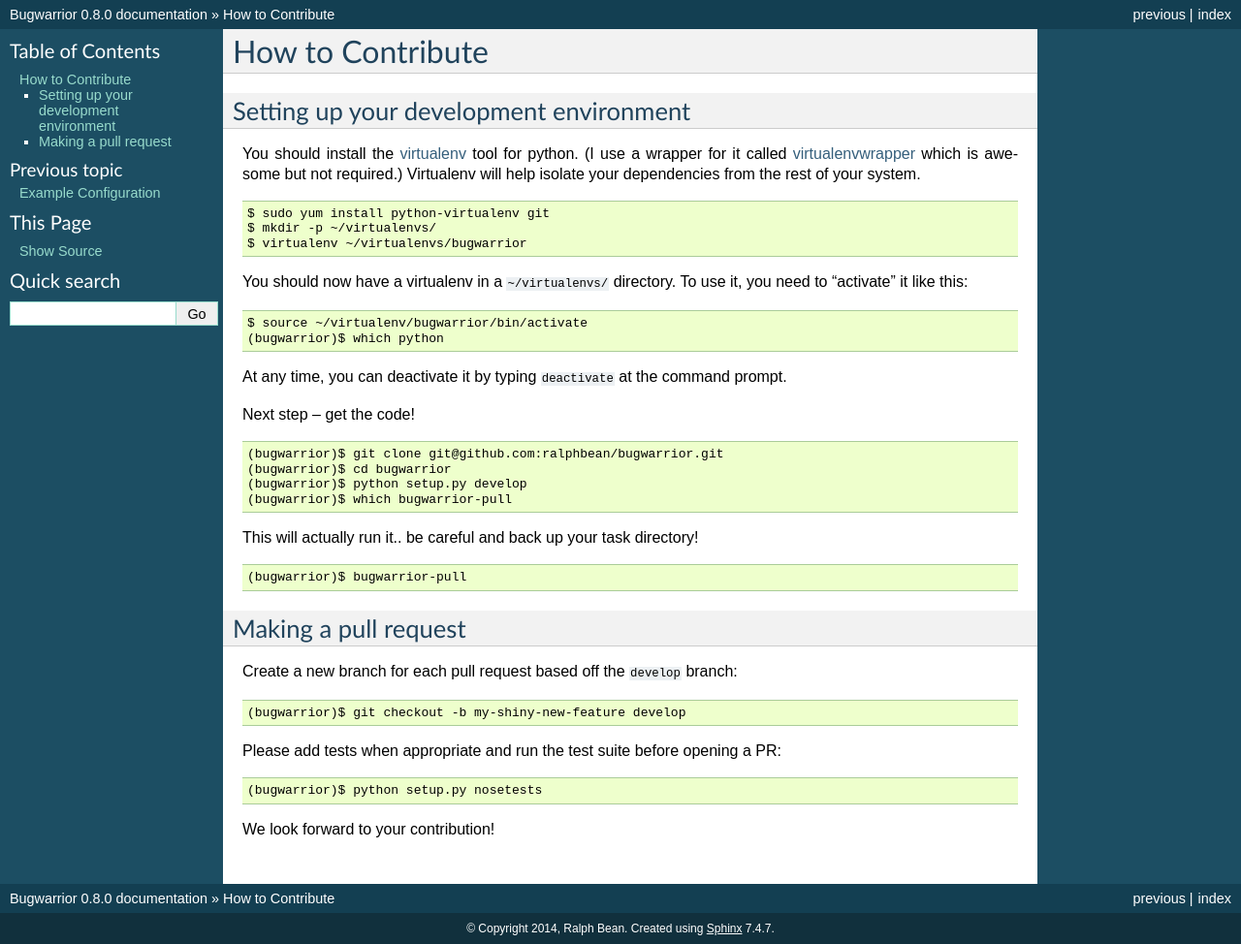
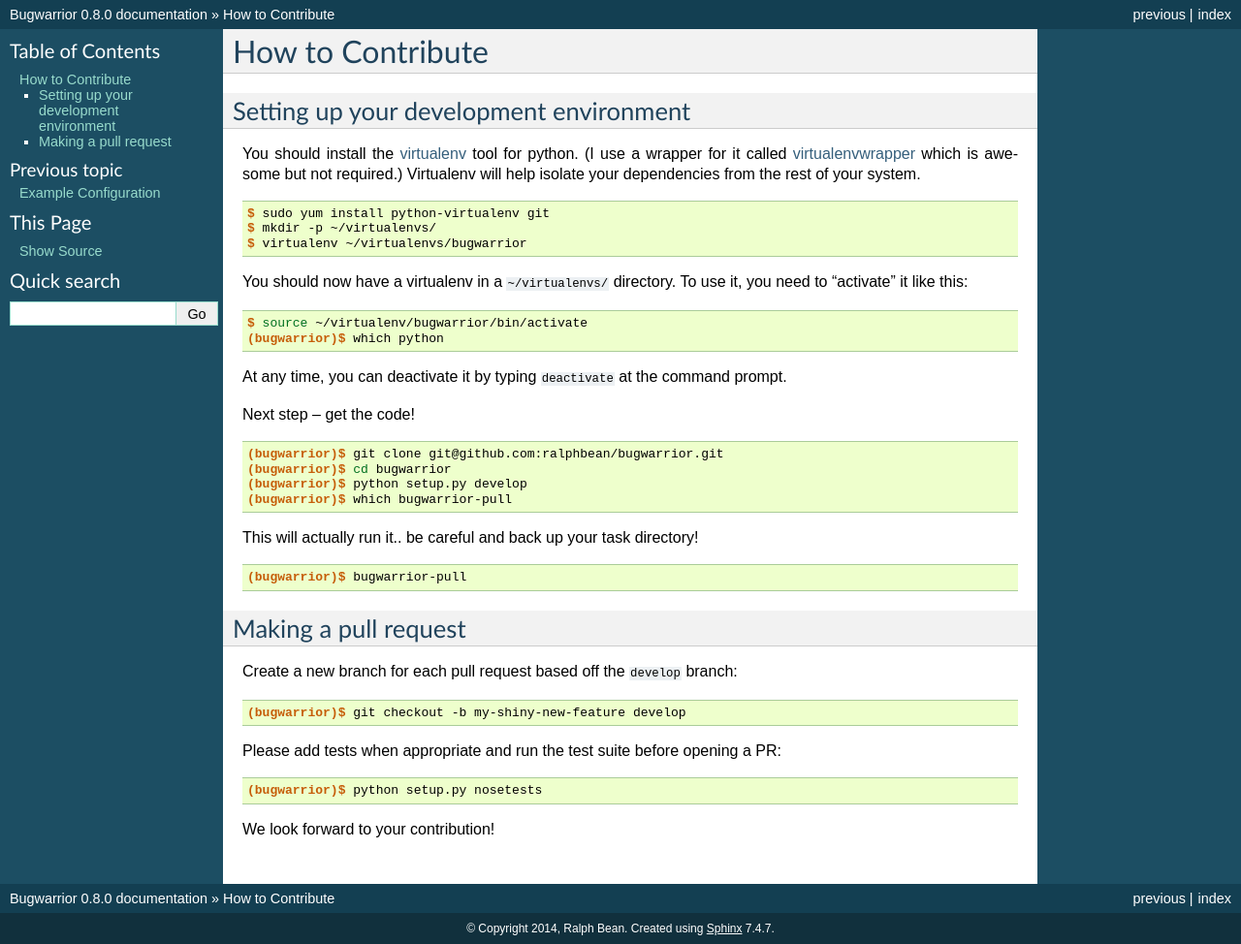
Before and after one commit to GothenburgBitFactory/bugwarrior, a Sphinx documentation site: the page built from bugwarrior/docs/contributing.rst, in a window 1280 px wide. Shown: the whole page at 97% size. Built offline with Sphinx 7.4.7, drawn with Linux system fonts in a browser that asks for light colours; pages that are not in the unit, such as notebooks, are missing from menus.

Commit message:
Enable syntax coloring for configuration examples

```diff
--- a/bugwarrior/docs/conf.py
+++ b/bugwarrior/docs/conf.py
@@ -89,6 +89,9 @@
 # If true, sectionauthor and moduleauthor directives will be shown in the
 # output. They are ignored by default.
 #show_authors = False
+
+# The default language to highlight source code in.
+highlight_language = 'ini'
 
 # The name of the Pygments (syntax highlighting) style to use.
 pygments_style = 'sphinx'
--- a/bugwarrior/docs/contributing.rst
+++ b/bugwarrior/docs/contributing.rst
@@ -1,5 +1,7 @@
 How to Contribute
 =================
+
+.. highlight:: console
 
 Setting up your development environment
 ---------------------------------------
```
